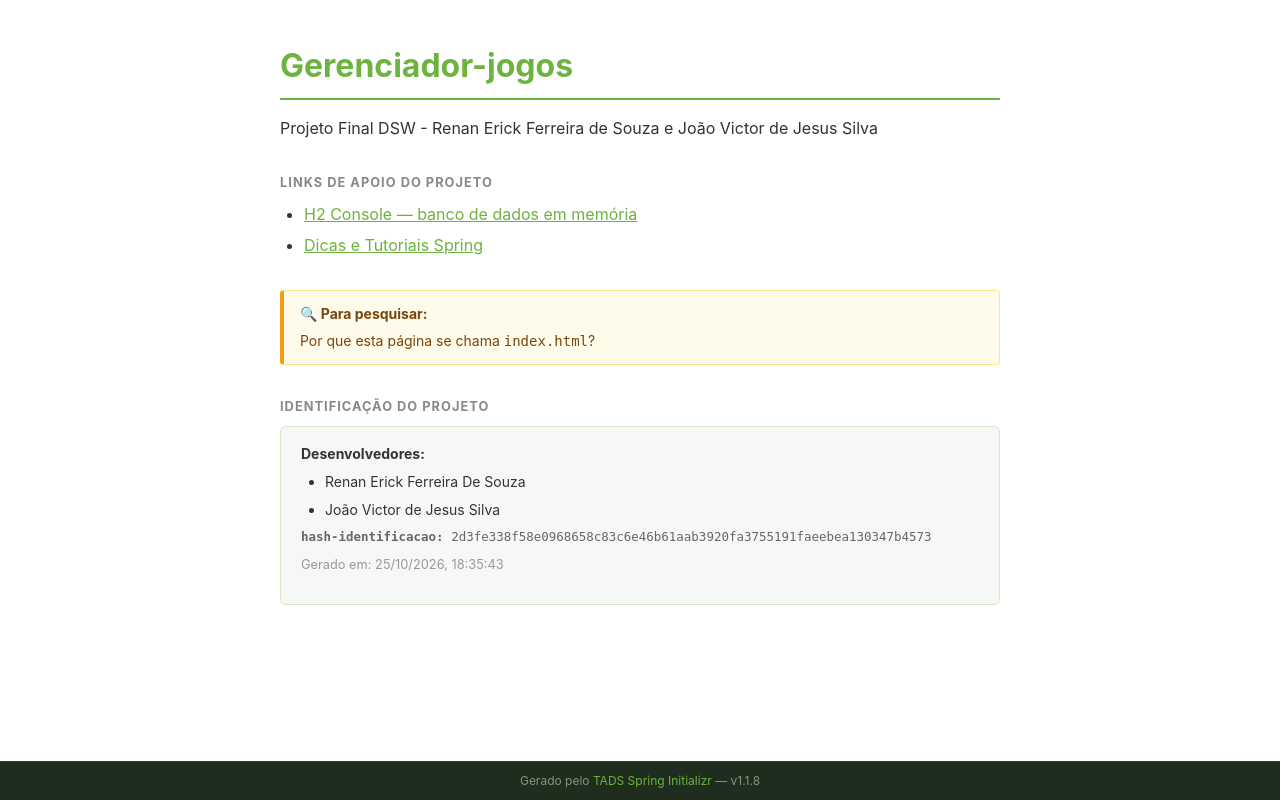
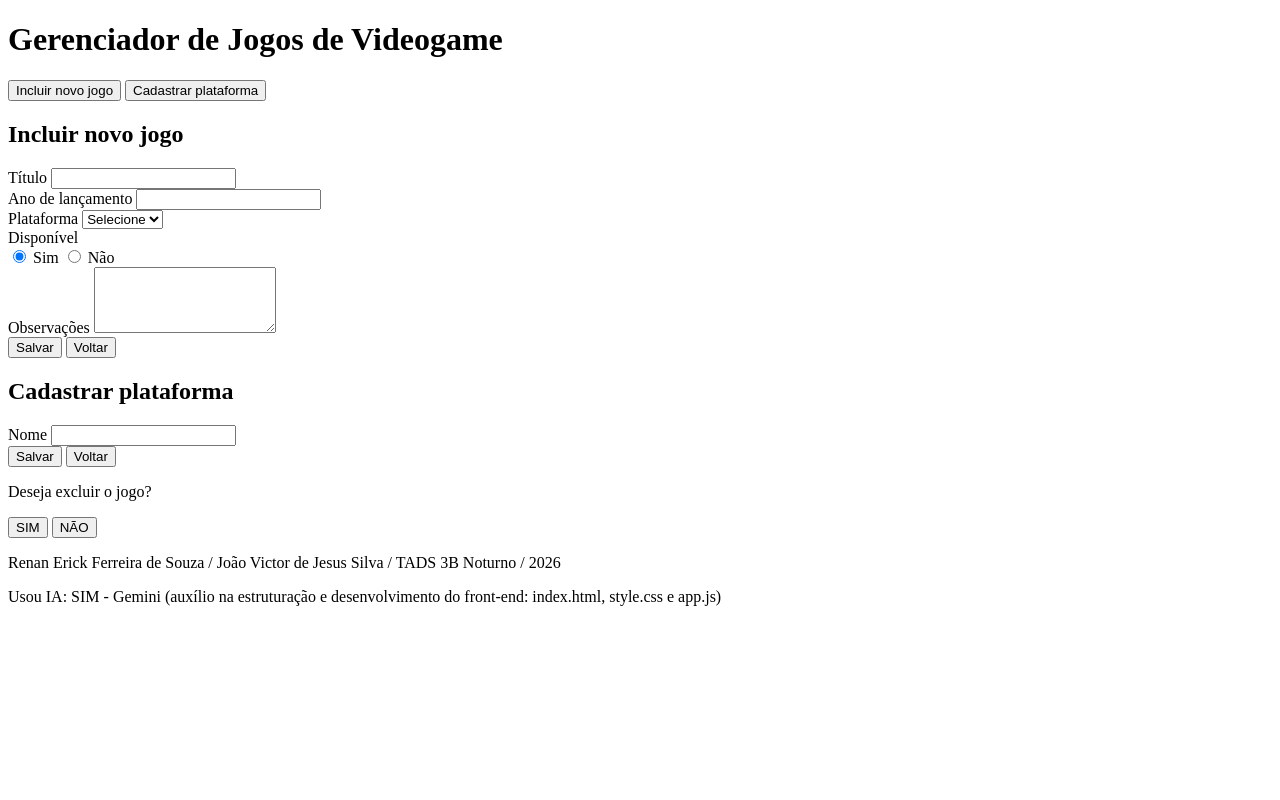
Before and after one commit to Renan7Erick/gerenciador-jogos, a Spring Boot app: page / in a window 1280 px wide. Run offline with Spring Boot 4, Linux system fonts and the light colour scheme.

Commit message:
feat: atualiza index.html com front-end completo

```diff
--- a/gerenciador-jogos/src/main/resources/static/index.html
+++ b/gerenciador-jogos/src/main/resources/static/index.html
@@ -1,59 +1,107 @@
 <!-- hash-identificacao: 2d3fe338f58e0968658c83c6e46b61aab3920fa3755191faeebea130347b4573 -->
-<!--
-  Arquivo gerado automaticamente pelo TADS Spring Initializr customizado (versão didática).
-  ATENÇÃO: Este arquivo NÃO é gerado pelo Spring Initializr oficial.
--->
 <!DOCTYPE html>
 <html lang="pt-BR">
 <head>
   <meta charset="UTF-8">
   <meta name="viewport" content="width=device-width, initial-scale=1.0">
-  <title>Gerenciador-jogos</title>
-  <style>
-    body { font-family: -apple-system, BlinkMacSystemFont, 'Segoe UI', sans-serif; max-width: 720px; margin: 2.5rem auto; padding: 0 1.25rem 5rem; color: #333; line-height: 1.6; }
-    h1 { color: #6db33f; border-bottom: 2px solid #6db33f; padding-bottom: 0.4rem; margin-bottom: 0.25rem; }
-    h2 { font-size: 0.8rem; font-weight: 700; text-transform: uppercase; letter-spacing: 0.08em; color: #888; margin-top: 2rem; margin-bottom: 0.5rem; }
-    a { color: #6db33f; }
-    ul { padding-left: 1.5rem; margin: 0; }
-    li { margin: 0.35rem 0; }
-    .meta { background: #f6f8f6; border: 1px solid #d4e8c4; border-radius: 6px; padding: 1rem 1.25rem; font-size: 0.875rem; }
-    .hash { font-family: monospace; font-size: 0.78rem; word-break: break-all; color: #666; margin: 0.25rem 0 0; }
-    .generated { font-size: 0.8rem; color: #999; margin-top: 0.5rem; }
-    .curiosity { background: #fffbeb; border: 1px solid #fde68a; border-left: 4px solid #f59e0b; border-radius: 4px; padding: 0.75rem 1rem; margin-top: 2rem; font-size: 0.875rem; color: #78450e; }
-    .curiosity strong { display: block; margin-bottom: 0.25rem; }
-    .site-footer { position: fixed; bottom: 0; left: 0; right: 0; background: #1e2d1e; color: #7a9a7a; font-size: 0.75rem; text-align: center; padding: 0.6rem 1rem; border-top: 1px solid #2e4a2e; }
-    .site-footer a { color: #6db33f; text-decoration: none; }
-    .site-footer a:hover { text-decoration: underline; }
-  </style>
+  <title>Gerenciador de Jogos de Videogame</title>
+  <link rel="stylesheet" href="/style.css">
+
 </head>
 <body>
-  <h1>Gerenciador-jogos</h1>
-  <p>Projeto Final DSW - Renan Erick Ferreira de Souza e João Victor de Jesus Silva</p>
+<div class="container">
+  <header class="topo">
+    <h1>Gerenciador de Jogos de Videogame</h1>
+  </header>
 
-  <h2>Links de apoio do projeto</h2>
-  <ul>
-    <li><a href="/h2-console">H2 Console — banco de dados em memória</a></li>
-    <li><a href="https://github.com/ftsuda-senac/dicas-desenvolvimento/blob/main/Dicas-e-Tutoriais-Spring.md" target="_blank" rel="noopener noreferrer">Dicas e Tutoriais Spring</a></li>
-  </ul>
+  <div id="mensagem-global" class="alerta oculto"></div>
 
-  <div class="curiosity">
-    <strong>🔍 Para pesquisar:</strong>
-    Por que esta página se chama <code>index.html</code>?
+  <section id="tela-lista">
+    <div id="lista-jogos" class="lista-jogos"></div>
+
+    <div class="acoes-principais">
+      <button type="button" id="btn-novo-jogo" class="btn btn-azul">Incluir novo jogo</button>
+      <button type="button" id="btn-nova-plataforma" class="btn btn-azul">Cadastrar plataforma</button>
+    </div>
+  </section>
+
+  <section id="tela-form-jogo" class="painel-form oculto">
+    <h2 id="titulo-form-jogo">Incluir novo jogo</h2>
+    <div id="erro-form-jogo" class="alerta alerta-erro oculto"></div>
+
+    <form id="form-jogo" novalidate>
+      <input type="hidden" id="jogo-id">
+
+      <div class="campo">
+        <label for="jogo-titulo">Título</label>
+        <input type="text" id="jogo-titulo" maxlength="150">
+      </div>
+
+      <div class="campo">
+        <label for="jogo-ano">Ano de lançamento</label>
+        <input type="number" id="jogo-ano">
+      </div>
+
+      <div class="campo">
+        <label for="jogo-plataforma">Plataforma</label>
+        <select id="jogo-plataforma">
+          <option value="">Selecione</option>
+        </select>
+      </div>
+
+      <div class="campo">
+        <span class="label-texto">Disponível</span>
+        <div class="grupo-radio">
+          <label><input type="radio" name="disponivel" value="true" checked> Sim</label>
+          <label><input type="radio" name="disponivel" value="false"> Não</label>
+        </div>
+      </div>
+
+      <div class="campo">
+        <label for="jogo-observacoes">Observações</label>
+        <textarea id="jogo-observacoes" rows="4" maxlength="1000"></textarea>
+      </div>
+
+      <div class="acoes-form">
+        <button type="submit" class="btn btn-azul">Salvar</button>
+        <button type="button" id="btn-cancelar-jogo" class="btn btn-cinza">Voltar</button>
+      </div>
+    </form>
+  </section>
+
+  <section id="tela-form-plataforma" class="painel-form oculto">
+    <h2>Cadastrar plataforma</h2>
+    <div id="erro-form-plataforma" class="alerta alerta-erro oculto"></div>
+
+    <form id="form-plataforma" novalidate>
+      <div class="campo">
+        <label for="plataforma-nome">Nome</label>
+        <input type="text" id="plataforma-nome" maxlength="100">
+      </div>
+
+      <div class="acoes-form">
+        <button type="submit" class="btn btn-azul">Salvar</button>
+        <button type="button" id="btn-cancelar-plataforma" class="btn btn-cinza">Voltar</button>
+      </div>
+    </form>
+  </section>
+</div>
+
+<div id="modal-exclusao" class="modal-fundo oculto">
+  <div class="modal-caixa">
+    <p id="texto-modal-exclusao">Deseja excluir o jogo?</p>
+    <div class="modal-acoes">
+      <button type="button" id="btn-confirmar-exclusao" class="btn btn-azul">SIM</button>
+      <button type="button" id="btn-cancelar-exclusao" class="btn btn-vermelho">NÃO</button>
+    </div>
   </div>
+</div>
 
-  <h2>Identificação do projeto</h2>
-  <div class="meta">
-    <strong>Desenvolvedores:</strong>
-    <ul>
-      <li>Renan Erick Ferreira De Souza</li>
-      <li>João Victor de Jesus Silva</li>
-    </ul>
-    <p class="hash"><strong>hash-identificacao:</strong> 2d3fe338f58e0968658c83c6e46b61aab3920fa3755191faeebea130347b4573</p>
-    <p class="generated">Gerado em: 25/10/2026, 18:35:43</p>
-  </div>
+<footer class="rodape">
+  <p>Renan Erick Ferreira de Souza / João Victor de Jesus Silva / TADS 3B Noturno / 2026</p>
+  <p>Usou IA: SIM - Gemini (auxílio na estruturação e desenvolvimento do front-end: index.html, style.css e app.js)</p>
+</footer>
 
-  <footer class="site-footer">
-    Gerado pelo <a href="https://ftsuda-senac.github.io/tads-spring-initializr/" target="_blank" rel="noopener noreferrer">TADS Spring Initializr</a> — v1.1.8
-  </footer>
+<script src="/app.js"></script>
 </body>
 </html>
```
